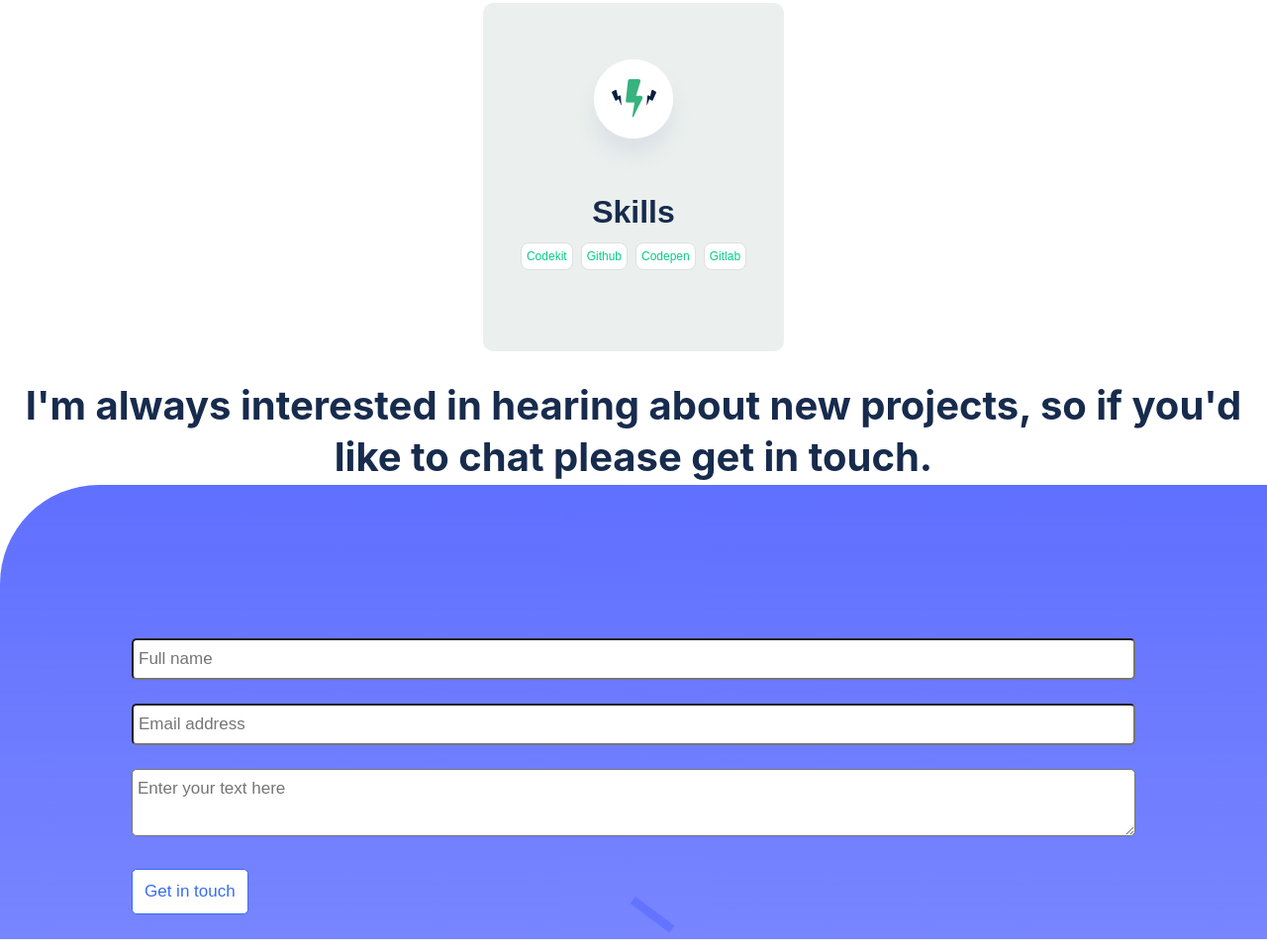
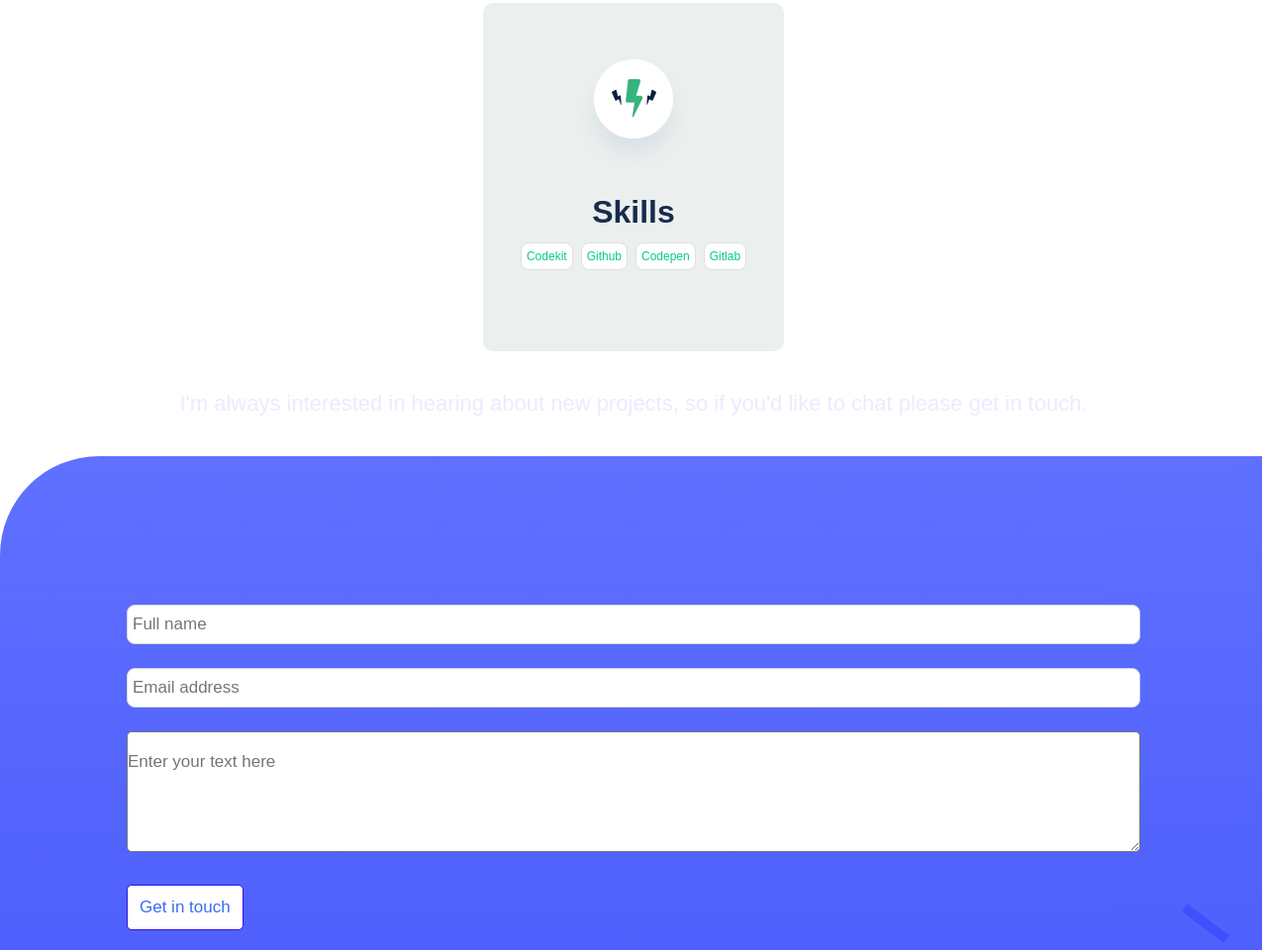
Before and after one commit to KALUNGI-J-BOBSON/Portfolio-finish-mobile-version, a website: page index.html in a window 1280 px wide. Shown: the part 4366-5326 px from the top of the page at 99% size. Drawn offline with Linux system fonts and the light colour scheme.

Commit message:
modified style.css file

```diff
--- a/style.css
+++ b/style.css
@@ -322,10 +322,10 @@ h3 {
   border-top-left-radius: 100px;
   display: flex;
   justify-content: center;
-  background: linear-gradient(#6070ff, rgba(96, 112, 255, 0.85)), url(./images/background2.jpg);
+  background: linear-gradient(#6070ff, rgba(48, 68, 252, 0.85)), url(./images/background2.jpg);
   background-size: contain;
   background-repeat: no-repeat;
-  background-position: center;
+  background-position: right 5px bottom 10%;
 }
 
 .bg_color {
@@ -337,7 +337,7 @@ h3 {
   margin-top: 24px;
   padding: 12px;
   background: #fff;
-  border: 1px solid #396df2;
+  border: 1px solid #2f18e0;
   border-radius: 5px;
   font-size: 17px;
   font-weight: 500;
@@ -347,25 +347,24 @@ h3 {
 .contact_form {
   width: 80%;
   margin: auto;
-  color: #172b4d;
+  color: #064ac0;
+  font-size: 17px;
+  font-weight: 100;
+  line-height: 28px;
+  border-radius: 5px;
+}
+
+.text {
+  width: 100%;
+  color: #1c69ed;
   font-size: 17px;
   font-weight: 100;
   line-height: 28px;
   padding: 5px;
   outline: none;
-  border-radius: 5px;
-}
-
-.text {
-  width: 100%;
-  color: #172b4d;
-  font-size: 17px;
-  font-weight: 100;
-  line-height: 28px;
-  padding: 5px;
-  outline: none;
-  border-radius: 5px;
+  border-radius: 8px;
   margin-bottom: 24px;
+  border: 1px solid #cfd8dc;
 }
 
 .textarea {
@@ -373,11 +372,8 @@ h3 {
   color: #172b4d;
   font-size: 17px;
   font-weight: 100;
-  line-height: 28px;
-  padding: 5px;
-  outline: none;
+  line-height: 60px;
   border-radius: 5px;
-  margin-bottom: 0;
 }
 
 .emailtext {
@@ -388,20 +384,25 @@ h3 {
   line-height: 28px;
   padding: 5px;
   outline: none;
-  border-radius: 5px;
+  border-radius: 8px;
   border-spacing: 0;
+  margin-bottom: 24px;
+  border: 1px solid #cfd8dc;
+}
+
+.text3 h2 {
+  color: #ebebff;
+  font-size: 22px;
+  font-weight: 400;
+  line-height: 28px;
+  text-align: center;
+  padding: 15px 0;
   margin-bottom: 24px;
 }
 
-.text3 h2 {
-  font-family: "Inter", sans-serif;
-  font-style: bold;
+.contact_form header h3 {
+  text-align: center;
+  color: rgb(255, 255, 255);
   font-size: 40px;
-  text-align: center;
-  align-items: center;
-  margin-bottom: 2px;
   font-weight: 700;
-  line-height: 52px;
-  color: #172b4d;
-  margin-top: 5px;
 }
```
